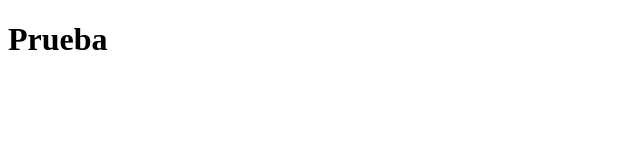
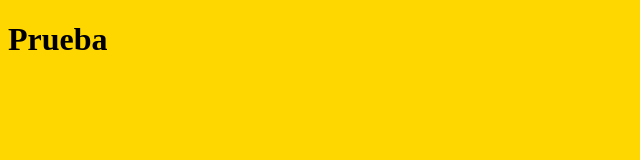
Before and after one commit to darihara/ejemplo_git, a plain HTML site: page index.html in a window 1280 px wide. Shown: the whole page, without its empty margins (0-640 px from the left). Drawn offline with Linux system fonts and the light colour scheme.

Commit message:
Agrego archivo css

```diff
--- a/index.html
+++ b/index.html
@@ -1,6 +1,7 @@
 <!DOCTYPE html>
 <html>
 <head>
+	<link rel="stylesheet" type="text/css" href="style.css">
 	<title></title>
 </head>
 <body>
--- /dev/null
+++ b/style.css
@@ -0,0 +1,3 @@
+body{
+	background-color: gold;
+}
```
